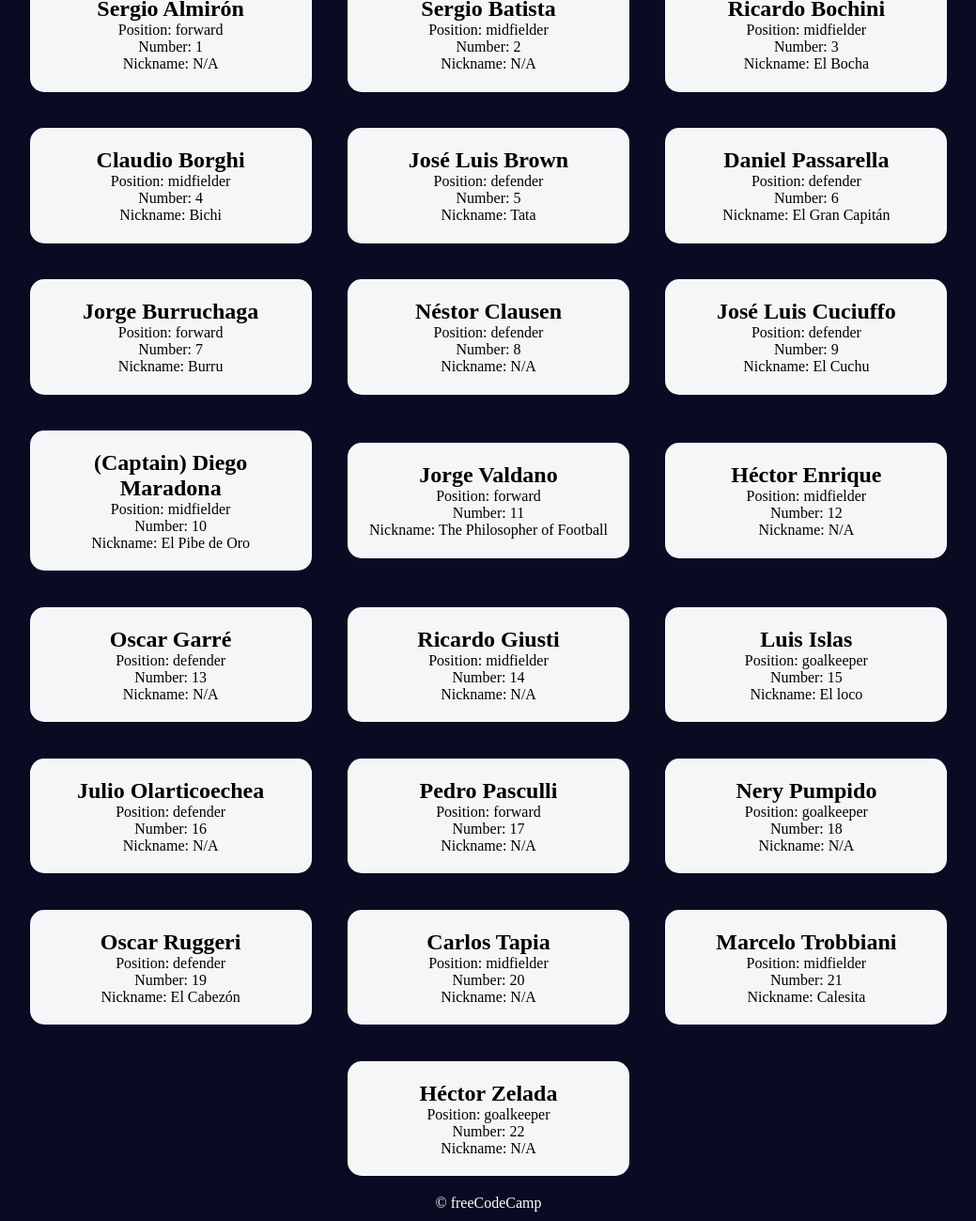
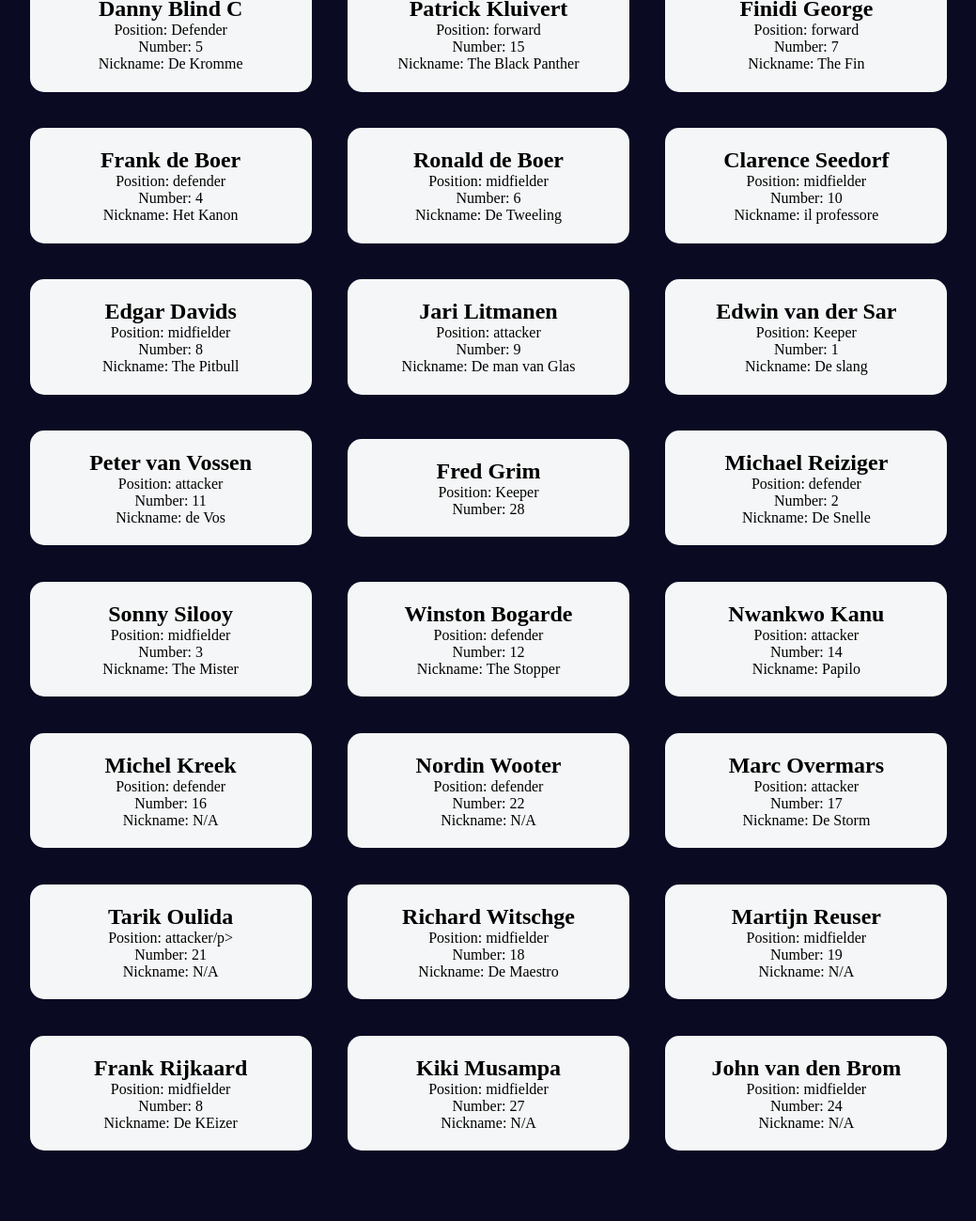
Before and after one commit to jansent1/JS-FootballCardGame, a plain HTML site: page index.html in a window 1280 px wide. Shown: the part 198-1497 px from the top of the page at 94% size, without its empty margins (120-1159 px from the left). After the commit the page ends 1452 px from the top, so only its background shows below. Drawn offline with Linux system fonts and the light colour scheme.

Commit message:
variables for html elements and AFCAjax team 94/95

```diff
--- a/index.html
+++ b/index.html
@@ -5,7 +5,7 @@
     <meta http-equiv="X-UA-Compatible" content="IE=edge" />
     <meta name="viewport" content="width=device-width, initial-scale=1.0" />
     <title>
-      Learn Modern JavaScript methods by building football team cards
+      football team cards game
     </title>
     <link rel="stylesheet" href="styles.css" />
   </head>
@@ -29,140 +29,150 @@
       </select>
       <div class="cards" id="player-cards">
         <div class="player-card">
-          <h2>Sergio Almirón</h2>
+            <h2>Danny Blind C</h2>
+            <p>Position: Defender</p>
+            <p>Number: 5</p>
+            <p>Nickname: De Kromme</p>
+          </div>
+        <div class="player-card">
+          <h2>Patrick Kluivert</h2>
           <p>Position: forward</p>
-          <p>Number: 1</p>
-          <p>Nickname: N/A</p>
+          <p>Number: 15</p>
+          <p>Nickname: The Black Panther</p>
         </div>
         <div class="player-card">
-          <h2>Sergio Batista</h2>
-          <p>Position: midfielder</p>
-          <p>Number: 2</p>
-          <p>Nickname: N/A</p>
+          <h2>Finidi George</h2>
+          <p>Position: forward</p>
+          <p>Number: 7</p>
+          <p>Nickname: The Fin</p>
         </div>
         <div class="player-card">
-          <h2>Ricardo Bochini</h2>
+          <h2>Frank de Boer</h2>
+          <p>Position: defender</p>
+          <p>Number: 4</p>
+          <p>Nickname: Het Kanon</p>
+        </div>
+        <div class="player-card">
+          <h2>Ronald de Boer</h2>
+          <p>Position: midfielder</p>
+          <p>Number: 6</p>
+          <p>Nickname: De Tweeling</p>
+        </div>
+        <div class="player-card">
+          <h2>Clarence Seedorf</h2>
+          <p>Position: midfielder</p>
+          <p>Number: 10</p>
+          <p>Nickname: il professore</p>
+        </div>
+        <div class="player-card">
+          <h2>Edgar Davids</h2>
+          <p>Position: midfielder</p>
+          <p>Number: 8</p>
+          <p>Nickname: The Pitbull</p>
+        </div>
+        <div class="player-card">
+          <h2>Jari Litmanen</h2>
+          <p>Position: attacker</p>
+          <p>Number: 9</p>
+          <p>Nickname: De man van Glas</p>
+        </div>
+        <div class="player-card">
+          <h2>Edwin van der Sar</h2>
+          <p>Position: Keeper</p>
+          <p>Number: 1</p>
+          <p>Nickname: De slang</p>
+        </div>
+        <div class="player-card">
+          <h2>Peter van Vossen</h2>
+          <p>Position: attacker</p>
+          <p>Number: 11</p>
+          <p>Nickname: de Vos</p>
+        </div>
+        <div class="player-card">
+          <h2>Fred Grim</h2>
+          <p>Position: Keeper</p>
+          <p>Number: 28</p>
+        </div>
+        <div class="player-card">
+          <h2>Michael Reiziger</h2>
+          <p>Position: defender</p>
+          <p>Number: 2</p>
+          <p>Nickname: De Snelle</p>
+        </div>
+        <div class="player-card">
+          <h2>Sonny Silooy</h2>
           <p>Position: midfielder</p>
           <p>Number: 3</p>
-          <p>Nickname: El Bocha</p>
+          <p>Nickname: The Mister</p>
         </div>
         <div class="player-card">
-          <h2>Claudio Borghi</h2>
-          <p>Position: midfielder</p>
-          <p>Number: 4</p>
-          <p>Nickname: Bichi</p>
+          <h2>Winston Bogarde</h2>
+          <p>Position: defender</p>
+          <p>Number: 12</p>
+          <p>Nickname: The Stopper</p>
         </div>
         <div class="player-card">
-          <h2>José Luis Brown</h2>
-          <p>Position: defender</p>
-          <p>Number: 5</p>
-          <p>Nickname: Tata</p>
+          <h2>Nwankwo Kanu</h2>
+          <p>Position: attacker</p>
+          <p>Number: 14</p>
+          <p>Nickname: Papilo</p>
         </div>
         <div class="player-card">
-          <h2>Daniel Passarella</h2>
-          <p>Position: defender</p>
-          <p>Number: 6</p>
-          <p>Nickname: El Gran Capitán</p>
-        </div>
-        <div class="player-card">
-          <h2>Jorge Burruchaga</h2>
-          <p>Position: forward</p>
-          <p>Number: 7</p>
-          <p>Nickname: Burru</p>
-        </div>
-        <div class="player-card">
-          <h2>Néstor Clausen</h2>
-          <p>Position: defender</p>
-          <p>Number: 8</p>
-          <p>Nickname: N/A</p>
-        </div>
-        <div class="player-card">
-          <h2>José Luis Cuciuffo</h2>
-          <p>Position: defender</p>
-          <p>Number: 9</p>
-          <p>Nickname: El Cuchu</p>
-        </div>
-        <div class="player-card">
-          <h2>(Captain) Diego Maradona</h2>
-          <p>Position: midfielder</p>
-          <p>Number: 10</p>
-          <p>Nickname: El Pibe de Oro</p>
-        </div>
-        <div class="player-card">
-          <h2>Jorge Valdano</h2>
-          <p>Position: forward</p>
-          <p>Number: 11</p>
-          <p>Nickname: The Philosopher of Football</p>
-        </div>
-        <div class="player-card">
-          <h2>Héctor Enrique</h2>
-          <p>Position: midfielder</p>
-          <p>Number: 12</p>
-          <p>Nickname: N/A</p>
-        </div>
-        <div class="player-card">
-          <h2>Oscar Garré</h2>
-          <p>Position: defender</p>
-          <p>Number: 13</p>
-          <p>Nickname: N/A</p>
-        </div>
-        <div class="player-card">
-          <h2>Ricardo Giusti</h2>
-          <p>Position: midfielder</p>
-          <p>Number: 14</p>
-          <p>Nickname: N/A</p>
-        </div>
-        <div class="player-card">
-          <h2>Luis Islas</h2>
-          <p>Position: goalkeeper</p>
-          <p>Number: 15</p>
-          <p>Nickname: El loco</p>
-        </div>
-        <div class="player-card">
-          <h2>Julio Olarticoechea</h2>
+          <h2>Michel Kreek</h2>
           <p>Position: defender</p>
           <p>Number: 16</p>
           <p>Nickname: N/A</p>
         </div>
         <div class="player-card">
-          <h2>Pedro Pasculli</h2>
-          <p>Position: forward</p>
-          <p>Number: 17</p>
+          <h2>Nordin Wooter</h2>
+          <p>Position: defender</p>
+          <p>Number: 22</p>
           <p>Nickname: N/A</p>
         </div>
         <div class="player-card">
-          <h2>Nery Pumpido</h2>
-          <p>Position: goalkeeper</p>
-          <p>Number: 18</p>
+          <h2>Marc Overmars</h2>
+          <p>Position: attacker</p>
+          <p>Number: 17</p>
+          <p>Nickname: De Storm</p>
+        </div>
+        <div class="player-card">
+          <h2>Tarik Oulida</h2>
+          <p>Position: attacker/p>
+          <p>Number: 21</p>
           <p>Nickname: N/A</p>
         </div>
         <div class="player-card">
-          <h2>Oscar Ruggeri</h2>
-          <p>Position: defender</p>
-          <p>Number: 19</p>
-          <p>Nickname: El Cabezón</p>
+          <h2>Richard Witschge</h2>
+          <p>Position: midfielder</p>
+          <p>Number: 18</p>
+          <p>Nickname: De Maestro</p>
         </div>
         <div class="player-card">
-          <h2>Carlos Tapia</h2>
+          <h2>Martijn Reuser</h2>
           <p>Position: midfielder</p>
-          <p>Number: 20</p>
+          <p>Number: 19</p>
           <p>Nickname: N/A</p>
         </div>
         <div class="player-card">
-          <h2>Marcelo Trobbiani</h2>
+          <h2>Frank Rijkaard</h2>
           <p>Position: midfielder</p>
-          <p>Number: 21</p>
-          <p>Nickname: Calesita</p>
+          <p>Number: 8</p>
+          <p>Nickname: De KEizer</p>
         </div>
         <div class="player-card">
-          <h2>Héctor Zelada</h2>
-          <p>Position: goalkeeper</p>
-          <p>Number: 22</p>
-          <p>Nickname: N/A</p>
-        </div>
+            <h2>Kiki Musampa</h2>
+            <p>Position: midfielder</p>
+            <p>Number: 27</p>
+            <p>Nickname: N/A</p>
+          </div>
+          <div class="player-card">
+            <h2>John van den Brom</h2>
+            <p>Position: midfielder</p>
+            <p>Number: 24</p>
+            <p>Nickname: N/A</p>
+          </div>
       </div>
     </main>
-    <footer>&copy; freeCodeCamp</footer>
     <script src="./script.js"></script>
   </body>
 </html>
--- a/script.js
+++ b/script.js
@@ -177,3 +177,6 @@ const myFavoriteFootballTeam = {
     },
   ],
 };
+
+Object.freeze(myFavoriteFootballTeam);
+const sport = myFavoriteFootballTeam.sport;
```
